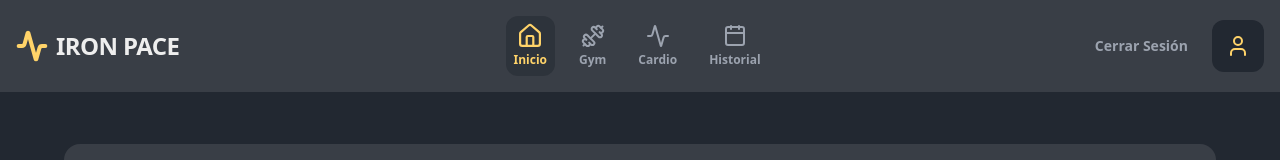
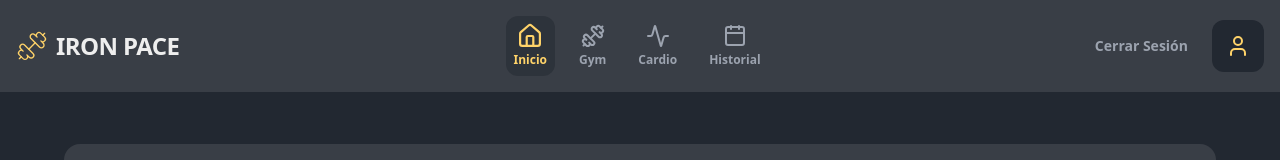
Before and after one commit to MarcoAurelio96/Fullstack, a React (Vite) app in the folder hybrid-hub/: page /dashboard in a window 1280 px wide. Shown: the top 160 px of the page. Built offline with nearby package versions, Linux system fonts and the light colour scheme; no server answers; sample sign-in values are in the browser's storage.

Commit message:
Cambiado logo de Ironpace

```diff
--- a/hybrid-hub/src/pages/Dashboard.tsx
+++ b/hybrid-hub/src/pages/Dashboard.tsx
@@ -3,7 +3,7 @@ import { signOut } from "firebase/auth";
 import { auth } from "../config/firebase";
 import { useAuth } from "../context/AuthContext";
 
-import { Home, Dumbbell, Activity, Calendar, Plus, User } from "lucide-react";
+import { Home, Dumbbell, Activity, Calendar, Plus, User, DumbbellIcon } from "lucide-react";
 
 import { DashboardCard } from "../components/DashboardCard";
 import { NavItem } from "../components/NavItem";
@@ -104,7 +104,7 @@ export const Dashboard = () => {
         <div className="max-w-7xl mx-auto flex justify-between items-center">
 
           <div className="flex items-center gap-2 text-iron-accent">
-            <Activity size={32} strokeWidth={3} />
+            <Dumbbell size={32} strokeWidth={1} />
             <h1 className="text-2xl font-extrabold text-iron-100 tracking-tight uppercase">Iron Pace</h1>
           </div>
 
```
